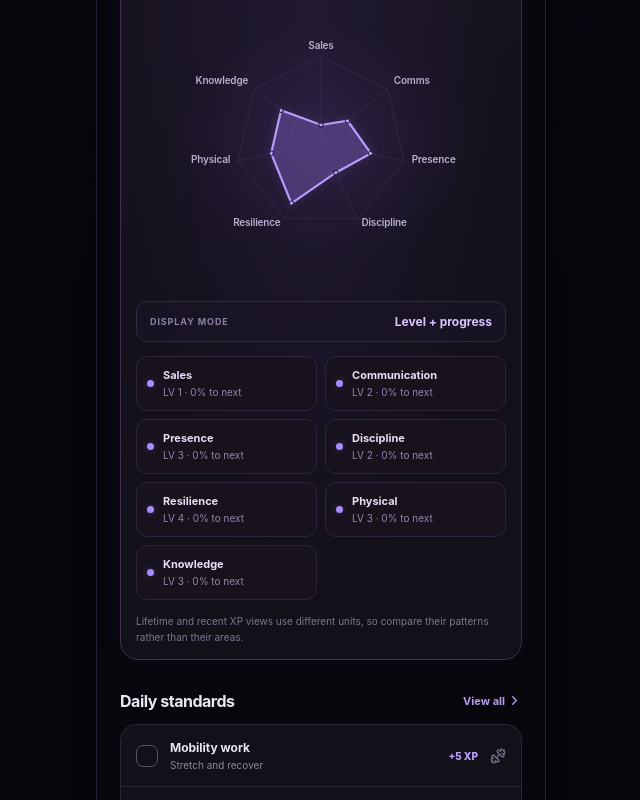
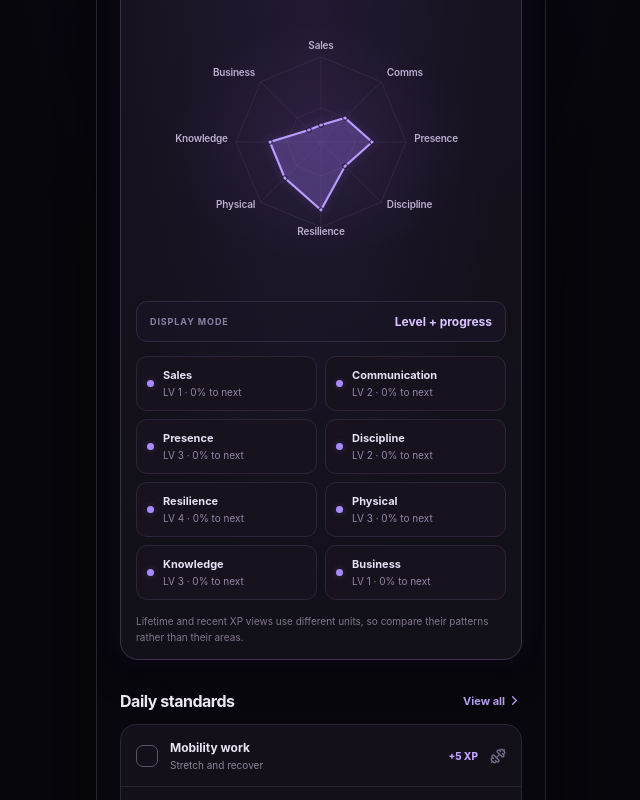
Before and after one commit to shingeen4-bot/saint-protocol, a React (Vite) app: page / in a window 1280 px wide. Shown: the part 929-1729 px from the top of the page, without its empty margins (319-959 px from the left). Built offline with nearby package versions, Linux system fonts and the light colour scheme.

Commit message:
Activate Business attribute and add activity-linked goal progression

```diff
--- a/src/types.ts
+++ b/src/types.ts
@@ -2,14 +2,14 @@ export type Attribute = 'sales' | 'communication' | 'presence' | 'discipline' |
 export type Category = 'routine' | 'milestone';
 export type Action = {id: string; date: string; createdAt: number; title: string; attribute: Attribute; baseXp: number; kind: Category; templateId?: string; note?: string; metrics?: {sets?:number; reps?:number; weight?:number; duration?:number};};
 export type Habit = {id: string; title: string; detail: string; attribute: Attribute; xp: number; enabled: boolean; frequency: 'daily' | 'weekdays';};
-export type Goal = {id:string; title:string; target:number; current:number; unit:string; due?:string; attribute:Attribute; completed:boolean;};
+export type Goal = {id:string; title:string; target:number; current:number; unit:string; linkedHabitId?:string; startedAt?:string; due?:string; attribute:Attribute; completed:boolean;};
 export type Journal = {id:string; date:string; text:string; mood:1|2|3|4|5; kind:'daily'|'review';};
 export type Transaction = {id:string; date:string; description:string; amount:number; type:'income'|'expense';};
 export type Settings = {brand:string; reminderHour:string; weekStartsMonday:boolean; lastBackup?:string;};
 export type Unlock = {id:string; attribute: Attribute; level:number; date:string; note:string;};
 export type Snapshot = {actions:Action[]; habits:Habit[]; goals:Goal[]; journal:Journal[]; transactions:Transaction[]; settings:Settings; unlocks:Unlock[];};
-export const attributes: Attribute[] = ['sales','communication','presence','discipline','resilience','physical','knowledge'];
-export const allAttributes: Attribute[] = [...attributes,'business'];
+export const attributes: Attribute[] = ['sales','communication','presence','discipline','resilience','physical','knowledge','business'];
+export const allAttributes: Attribute[] = [...attributes];
 export const initialLevels: Record<Attribute,number> = {sales:1,communication:2,presence:3,discipline:2,resilience:4,physical:3,knowledge:3,business:1};
 export const defaultHabits: Habit[] = [
   {id:'h-sales',title:'Sales practice',detail:'5 minutes minimum',attribute:'sales',xp:5,enabled:true,frequency:'weekdays'},
```
